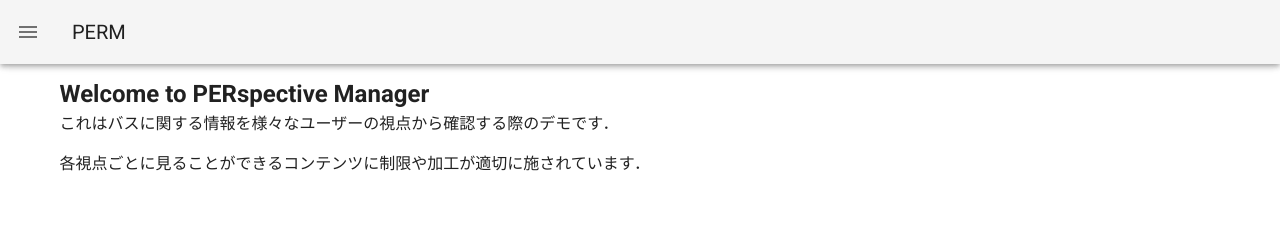
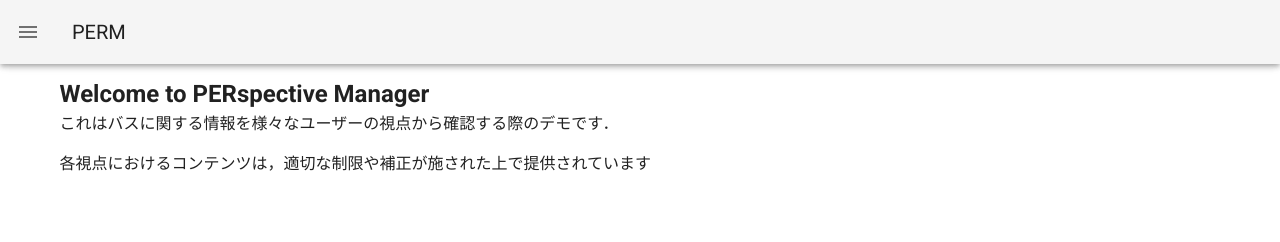
Before and after one commit to k-kuwa987/PERM, a Nuxt app: page / in a window 1280 px wide. Shown: the top 242 px of the page. Built offline with nearby package versions, Linux system fonts and the light colour scheme.

Commit message:
fix index

```diff
--- a/pages/index.vue
+++ b/pages/index.vue
@@ -6,7 +6,7 @@
     </p>
 
     <p>
-      各視点ごとに見ることができるコンテンツに制限や加工が適切に施されています．
+      各視点におけるコンテンツは，適切な制限や補正が施された上で提供されています
     </p>
   </div>
 </template>
```
